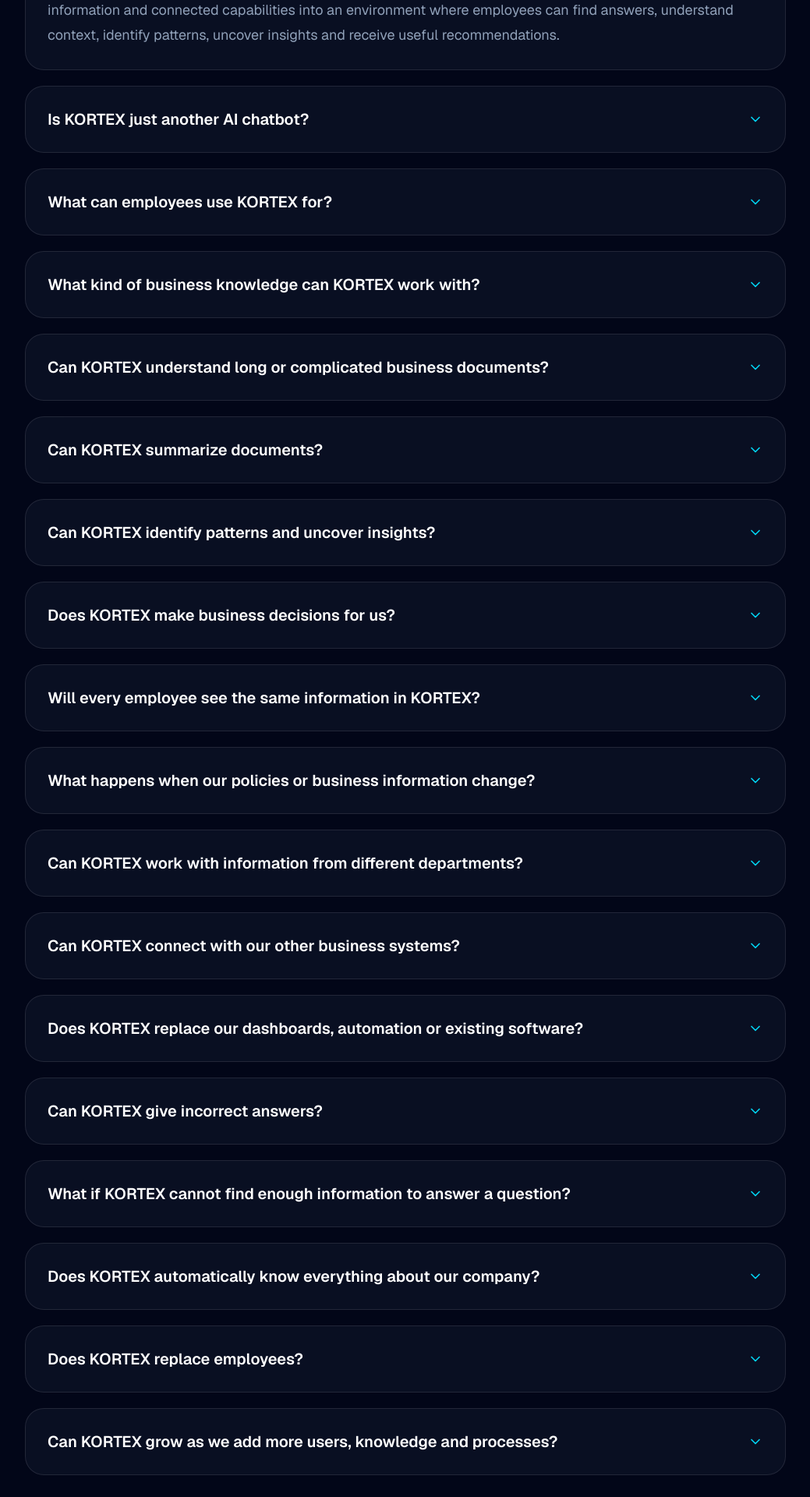
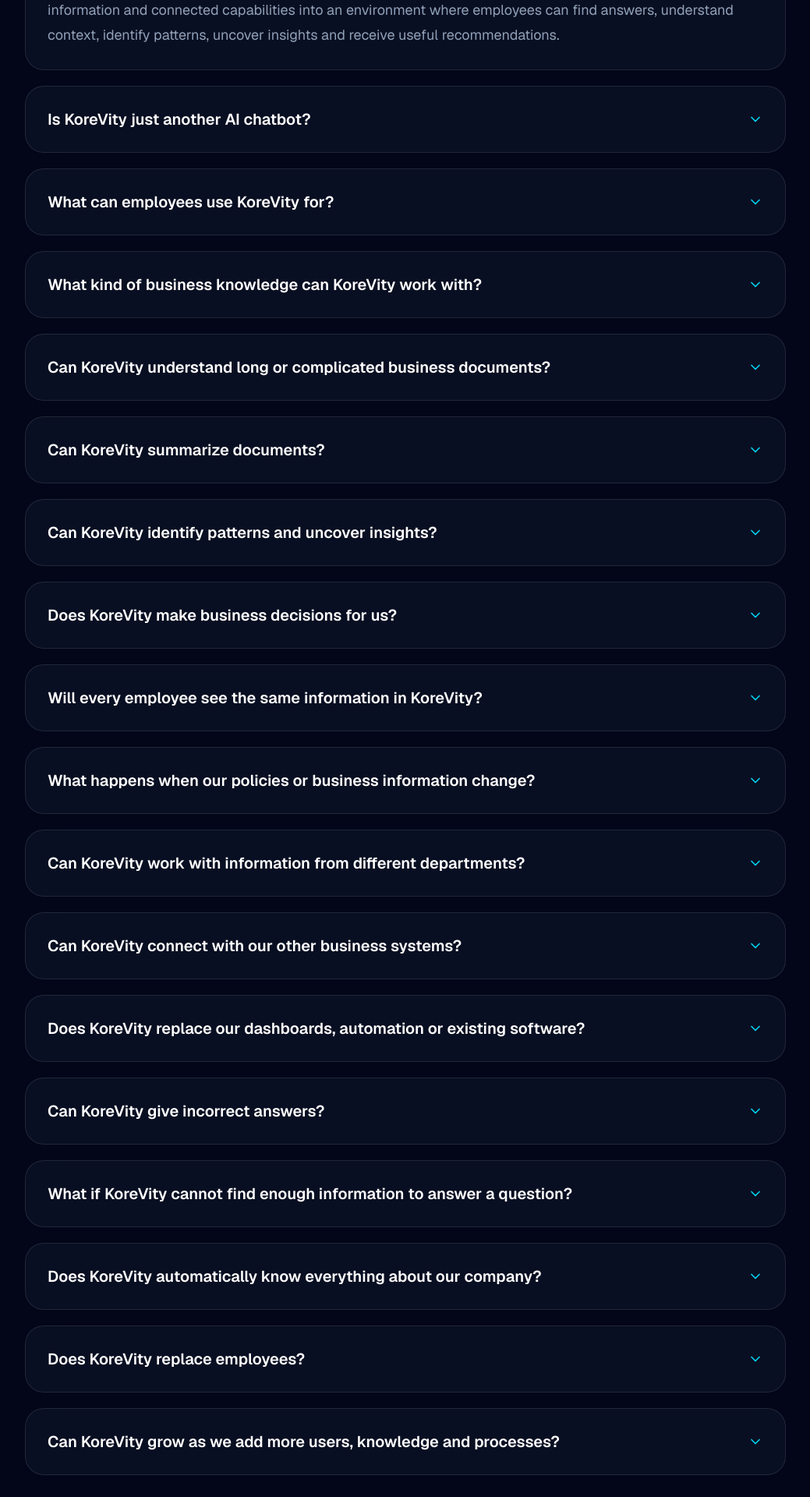
Before and after one commit to mohanKorevity/korevity-website, a Next.js app: page /faqs in a window 1280 px wide. Shown: the part 3480-5400 px from the top of the page at 78% size, without its empty margins (120-1159 px from the left). Built offline with nearby package versions, Linux system fonts and the light colour scheme.

Commit message:
Complete KoreVity FAQ rebrand

```diff
--- a/app/components/faqs/KoreVityPlatformFAQ.tsx
+++ b/app/components/faqs/KoreVityPlatformFAQ.tsx
@@ -4,94 +4,94 @@
 
 const faqs = [
   {
-    question: "What is KORTEX?",
+    question: "What is KoreVity?",
     answer:
       "KoreVity is an intelligent operations platform that brings an organization's business knowledge, operational information and connected capabilities into an environment where employees can find answers, understand context, identify patterns, uncover insights and receive useful recommendations.",
   },
   {
-    question: "Is KORTEX just another AI chatbot?",
+    question: "Is KoreVity just another AI chatbot?",
     answer:
-      "No. A general-purpose chatbot primarily responds using broad AI knowledge and whatever information a user provides during a conversation. KORTEX is designed around your organization's own business knowledge, users, permissions and connected environment, making it useful for everyday business work rather than general conversation.",
+      "No. A general-purpose chatbot primarily responds using broad AI knowledge and whatever information a user provides during a conversation. KoreVity is designed around your organization's own business knowledge, users, permissions and connected environment, making it useful for everyday business work rather than general conversation.",
   },
   {
-    question: "What can employees use KORTEX for?",
+    question: "What can employees use KoreVity for?",
     answer:
-      "Employees can use KORTEX to find business information, ask questions about organizational knowledge, understand documents and procedures, summarize relevant information, explore business context and receive insights or recommendations based on the information available to them.",
+      "Employees can use KoreVity to find business information, ask questions about organizational knowledge, understand documents and procedures, summarize relevant information, explore business context and receive insights or recommendations based on the information available to them.",
   },
   {
-    question: "What kind of business knowledge can KORTEX work with?",
+    question: "What kind of business knowledge can KoreVity work with?",
     answer:
-      "KORTEX can work with organizational knowledge such as policies, procedures, SOPs, operational documentation, internal guidance and other approved business information. The exact knowledge available depends on what your organization chooses to include and how access is configured.",
+      "KoreVity can work with organizational knowledge such as policies, procedures, SOPs, operational documentation, internal guidance and other approved business information. The exact knowledge available depends on what your organization chooses to include and how access is configured.",
   },
   {
-    question: "Can KORTEX understand long or complicated business documents?",
+    question: "Can KoreVity understand long or complicated business documents?",
     answer:
-      "KORTEX is designed to transform business documents into structured knowledge so employees can work with the information more naturally. Instead of manually searching through lengthy documents, users can ask relevant questions and navigate the knowledge they are permitted to access.",
+      "KoreVity is designed to transform business documents into structured knowledge so employees can work with the information more naturally. Instead of manually searching through lengthy documents, users can ask relevant questions and navigate the knowledge they are permitted to access.",
   },
   {
-    question: "Can KORTEX summarize documents?",
+    question: "Can KoreVity summarize documents?",
     answer:
-      "Yes. KORTEX can help summarize relevant business information so users can understand important points more quickly. The original business knowledge remains important, while summaries provide a faster way to understand and navigate it.",
+      "Yes. KoreVity can help summarize relevant business information so users can understand important points more quickly. The original business knowledge remains important, while summaries provide a faster way to understand and navigate it.",
   },
   {
-    question: "Can KORTEX identify patterns and uncover insights?",
+    question: "Can KoreVity identify patterns and uncover insights?",
     answer:
-      "Yes. Where appropriate information is available, KORTEX can help identify patterns, uncover insights and provide recommendations that support better-informed decisions. The objective is not simply to show what is happening, but to help users understand information in useful business context.",
+      "Yes. Where appropriate information is available, KoreVity can help identify patterns, uncover insights and provide recommendations that support better-informed decisions. The objective is not simply to show what is happening, but to help users understand information in useful business context.",
   },
   {
-    question: "Does KORTEX make business decisions for us?",
+    question: "Does KoreVity make business decisions for us?",
     answer:
-      "Not by default. KORTEX is designed to support human decision-making rather than remove human responsibility. It can organize information, identify patterns, uncover insights and provide recommendations, while your organization retains control over important business decisions.",
+      "Not by default. KoreVity is designed to support human decision-making rather than remove human responsibility. It can organize information, identify patterns, uncover insights and provide recommendations, while your organization retains control over important business decisions.",
   },
   {
-    question: "Will every employee see the same information in KORTEX?",
+    question: "Will every employee see the same information in KoreVity?",
     answer:
-      "No. KORTEX is designed around controlled access. Different users can be given access to the knowledge and capabilities appropriate to their roles, helping organizations make information useful without making everything available to everyone.",
+      "No. KoreVity is designed around controlled access. Different users can be given access to the knowledge and capabilities appropriate to their roles, helping organizations make information useful without making everything available to everyone.",
   },
   {
     question: "What happens when our policies or business information change?",
     answer:
-      "Your KORTEX knowledge environment can be updated as the organization evolves. New information can be introduced and existing knowledge can be revised so employees can work with the current approved business information rather than relying permanently on outdated material.",
+      "Your KoreVity knowledge environment can be updated as the organization evolves. New information can be introduced and existing knowledge can be revised so employees can work with the current approved business information rather than relying permanently on outdated material.",
   },
   {
-    question: "Can KORTEX work with information from different departments?",
+    question: "Can KoreVity work with information from different departments?",
     answer:
-      "Yes. KORTEX can bring approved knowledge from different parts of the organization into a connected environment while respecting access controls. This helps reduce information silos without requiring every employee to have access to every department's information.",
+      "Yes. KoreVity can bring approved knowledge from different parts of the organization into a connected environment while respecting access controls. This helps reduce information silos without requiring every employee to have access to every department's information.",
   },
   {
-    question: "Can KORTEX connect with our other business systems?",
+    question: "Can KoreVity connect with our other business systems?",
     answer:
-      "Yes. KORTEX is designed to operate as part of a connected business environment. Depending on the systems involved and the implementation requirements, KoreVity can integrate relevant data sources, workflows and business applications so information can work together more effectively.",
+      "Yes. KoreVity is designed to operate as part of a connected business environment. Depending on the systems involved and the implementation requirements, relevant data sources, workflows and business applications can be integrated so information works together more effectively.",
   },
   {
-    question: "Does KORTEX replace our dashboards, automation or existing software?",
+    question: "Does KoreVity replace our dashboards, automation or existing software?",
     answer:
-      "No. KORTEX is intended to work alongside these capabilities. Business intelligence provides visibility, automation handles repeatable processes, integrations connect systems, and KORTEX provides an intelligence layer that helps people interact with business knowledge and information more effectively.",
+      "No. KoreVity is designed to work alongside your dashboards, automations and existing software. Business intelligence provides visibility, automation handles repeatable processes, integrations connect systems, and KoreVity brings these capabilities together with business knowledge and intelligence in one connected environment.",
   },
   {
-    question: "Can KORTEX give incorrect answers?",
+    question: "Can KoreVity give incorrect answers?",
     answer:
-      "AI systems can sometimes produce incomplete or incorrect responses, so KORTEX should not be treated as infallible. We design the environment around controlled business knowledge, appropriate context and responsible use, while important decisions should still follow your organization's required review and approval processes.",
+      "AI systems can sometimes produce incomplete or incorrect responses, so KoreVity should not be treated as infallible. We design the environment around controlled business knowledge, appropriate context and responsible use, while important decisions should still follow your organization's required review and approval processes.",
   },
   {
-    question: "What if KORTEX cannot find enough information to answer a question?",
+    question: "What if KoreVity cannot find enough information to answer a question?",
     answer:
-      "KORTEX should not invent business facts simply because information is missing. When sufficient approved information is unavailable, the appropriate behavior is to make that limitation clear rather than present unsupported information as certain.",
+      "KoreVity should not invent business facts simply because information is missing. When sufficient approved information is unavailable, the appropriate behavior is to make that limitation clear rather than present unsupported information as certain.",
   },
   {
-    question: "Does KORTEX automatically know everything about our company?",
+    question: "Does KoreVity automatically know everything about our company?",
     answer:
-      "No. KORTEX only becomes useful in your business context through the knowledge, data, integrations and permissions configured for your environment. It does not automatically have access to every piece of information within your organization.",
+      "No. KoreVity only becomes useful in your business context through the knowledge, data, integrations and permissions configured for your environment. It does not automatically have access to every piece of information within your organization.",
   },
   {
-    question: "Does KORTEX replace employees?",
+    question: "Does KoreVity replace employees?",
     answer:
-      "KORTEX is designed to help employees work more effectively, not simply remove people from business processes. It can reduce time spent searching for information, interpreting repetitive material and performing certain routine tasks so people can focus more attention on judgment, customers, collaboration and higher-value work.",
+      "KoreVity is designed to help employees work more effectively, not simply remove people from business processes. It can reduce time spent searching for information, interpreting repetitive material and performing certain routine tasks so people can focus more attention on judgment, customers, collaboration and higher-value work.",
   },
   {
-    question: "Can KORTEX grow as we add more users, knowledge and processes?",
+    question: "Can KoreVity grow as we add more users, knowledge and processes?",
     answer:
-      "Yes. KORTEX is designed to evolve with the organization. Additional users, knowledge, permissions, integrations and capabilities can be introduced as business requirements grow and change.",
+      "Yes. KoreVity is designed to evolve with the organization. Additional users, knowledge, permissions, integrations and capabilities can be introduced as business requirements grow and change.",
   },
 ];
 
```
